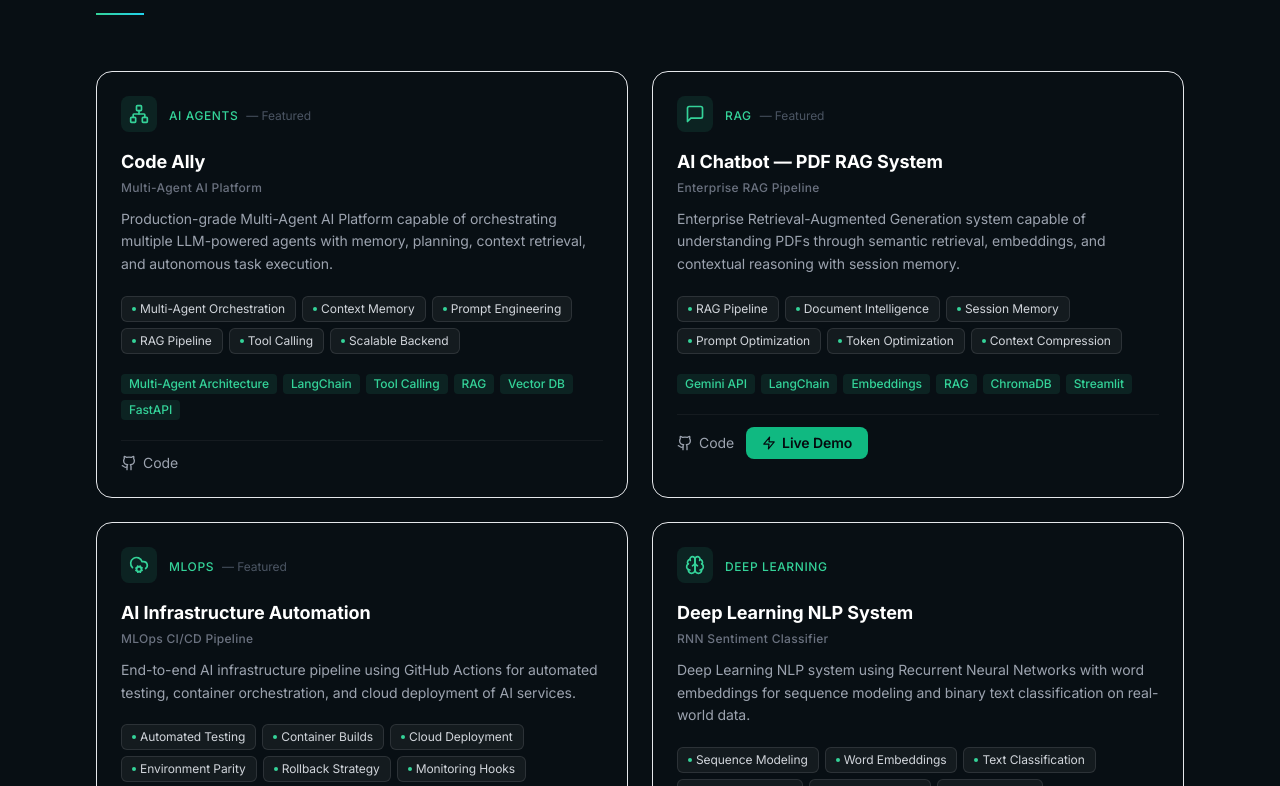
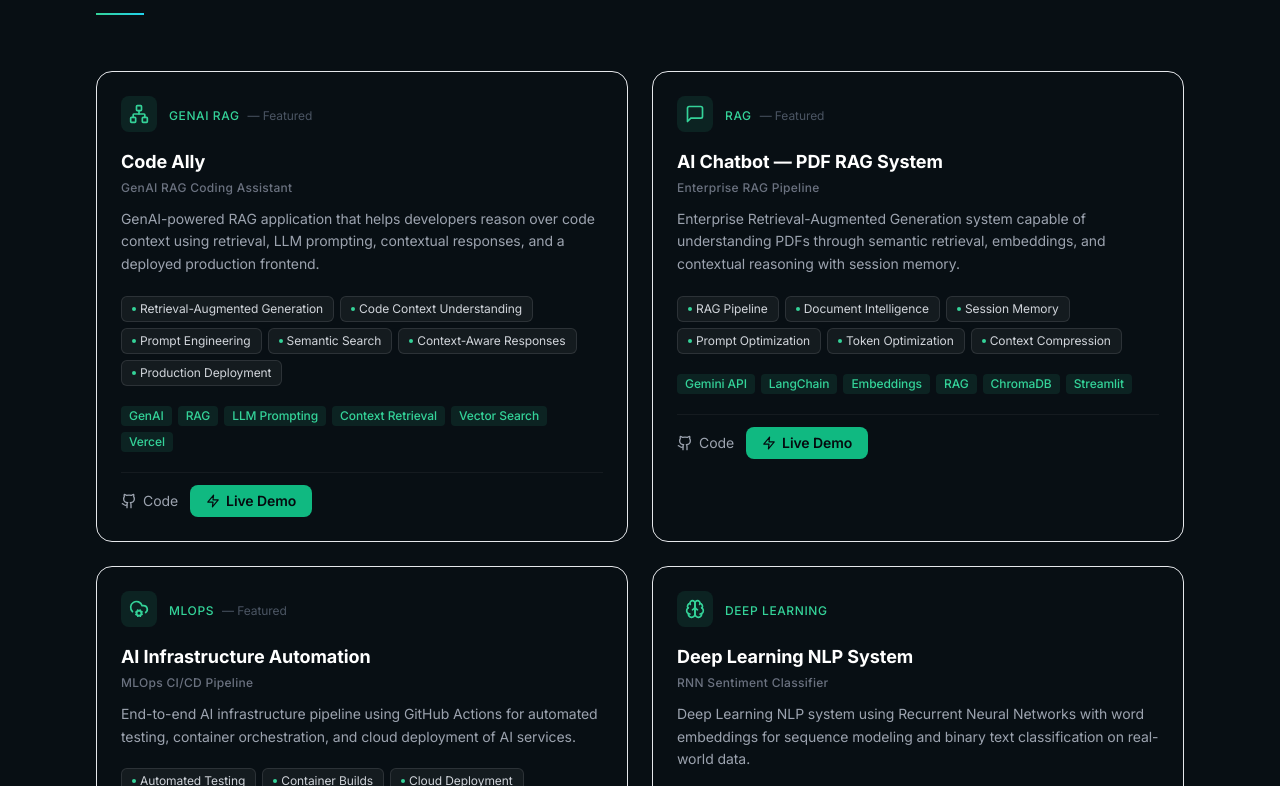
Before and after one commit to Sekar-C-Mca/Portfolio, a React (Vite) app: page / in a window 1280 px wide. Shown: the part 4874-5660 px from the top of the page. Built offline with nearby package versions, Linux system fonts and the light colour scheme.

Commit message:
Update Code Ally project positioning

```diff
--- a/src/App.tsx
+++ b/src/App.tsx
@@ -61,14 +61,15 @@ const projects = [
   {
     id: 1,
     title: 'Code Ally',
-    subtitle: 'Multi-Agent AI Platform',
+    subtitle: 'GenAI RAG Coding Assistant',
     description:
-      'Production-grade Multi-Agent AI Platform capable of orchestrating multiple LLM-powered agents with memory, planning, context retrieval, and autonomous task execution.',
-    tech: ['Multi-Agent Architecture', 'LangChain', 'Tool Calling', 'RAG', 'Vector DB', 'FastAPI'],
-    features: ['Multi-Agent Orchestration', 'Context Memory', 'Prompt Engineering', 'RAG Pipeline', 'Tool Calling', 'Scalable Backend'],
-    github: 'https://github.com/Sekar-C-Mca/Code-Ally',
+      'GenAI-powered RAG application that helps developers reason over code context using retrieval, LLM prompting, contextual responses, and a deployed production frontend.',
+    tech: ['GenAI', 'RAG', 'LLM Prompting', 'Context Retrieval', 'Vector Search', 'Vercel'],
+    features: ['Retrieval-Augmented Generation', 'Code Context Understanding', 'Prompt Engineering', 'Semantic Search', 'Context-Aware Responses', 'Production Deployment'],
+    github: 'https://github.com/Sekar-C-Mca/Code-Ally-V2',
+    demo: 'https://code-ally-v2.vercel.app/',
     icon: <Network className="w-5 h-5" />,
-    tag: 'AI Agents',
+    tag: 'GenAI RAG',
     featured: true,
   },
   {
```
